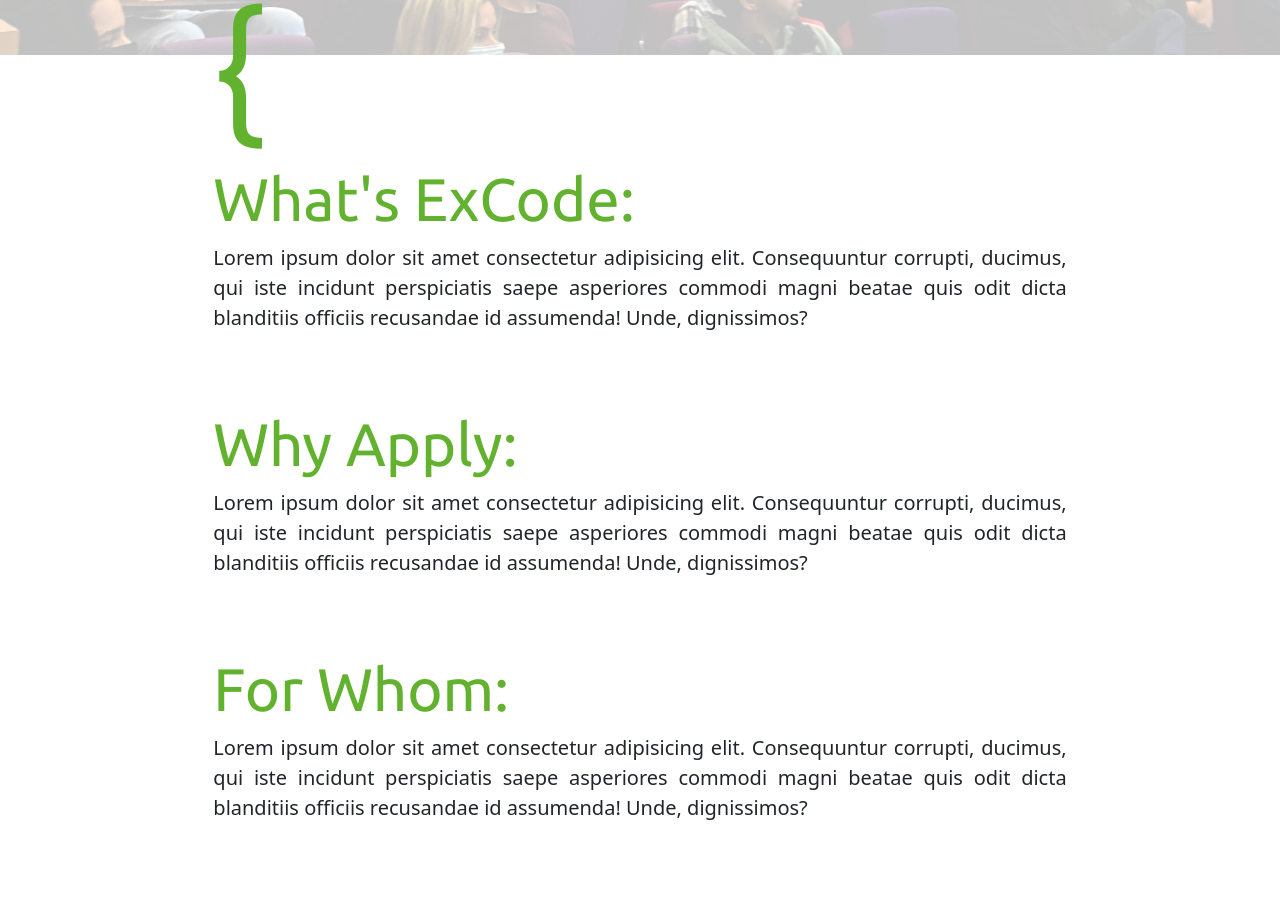
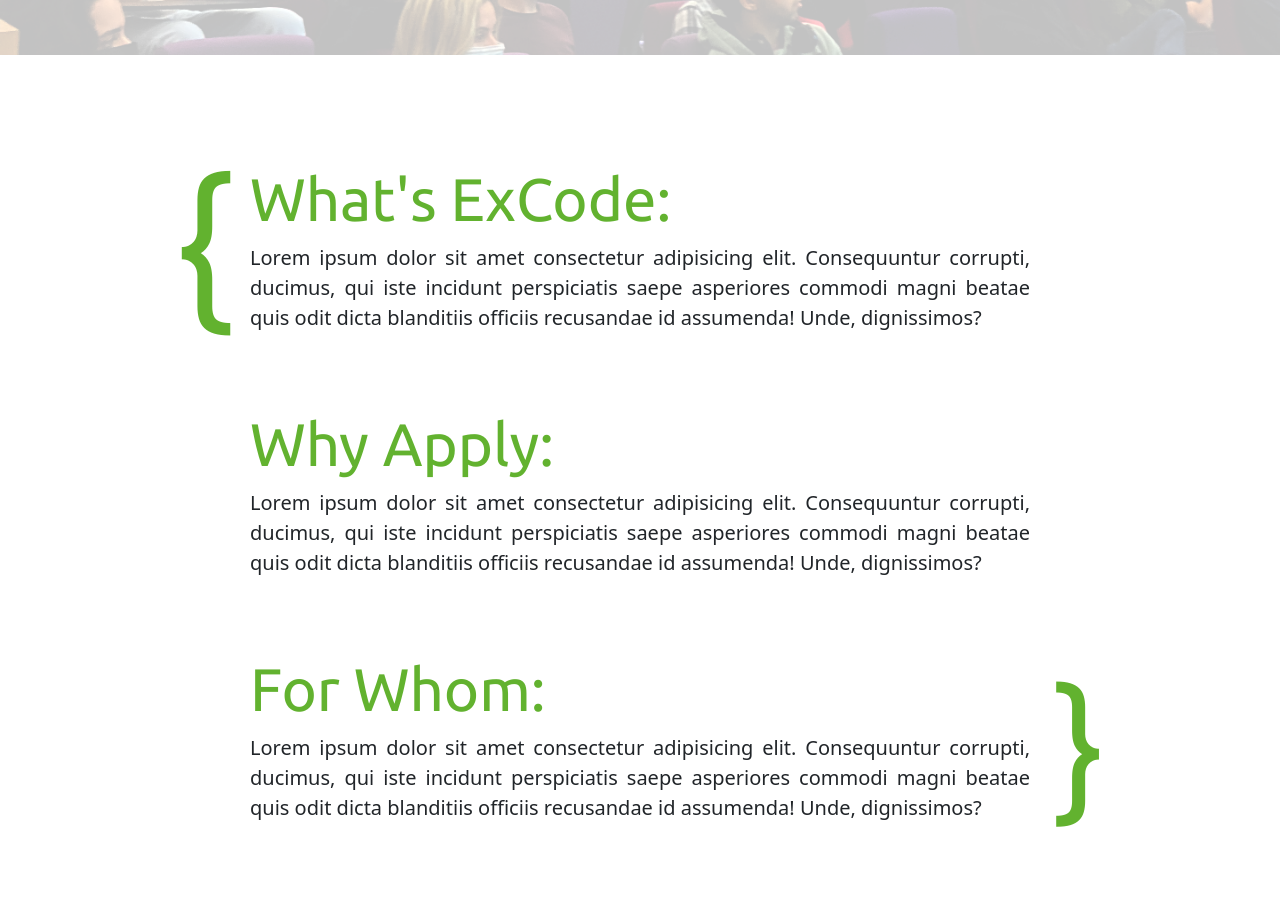
Before and after one commit to jeremy-shr/ExCode-Website, a React (Create React App) app: page / in a window 1280 px wide. Shown: the part 600-1524 px from the top of the page. Built offline with nearby package versions, Linux system fonts and the light colour scheme.

Commit message:
fixing main page

```diff
--- a/src/components/Home.js
+++ b/src/components/Home.js
@@ -25,6 +25,8 @@ const R2 = styled.section`
   	flex-direction: column;
   	align-items: center;
   	justify-content: center;
+	padding-top: 150px;
+	padding-bottom: 150px;
 `;
 
 const R3 = styled.section`
@@ -35,6 +37,9 @@ const R3 = styled.section`
   	align-items: center;
   	justify-content: center;
 `;
+
+const BracketLanding1 = styled.div`
+	display: flex;`
 
 const Signup = styled.h2`
 	color: #fff;
@@ -55,19 +60,28 @@ const SubTitle = styled.h2`
 	font-family: 'Ubuntu', sans-serif;
 `;
 
-const Bracket1 = styled.h1 `
+const Bracket1 = styled.h1`
+
+color: #62b22f;
+font-size: 170px;
+font-family: 'Ubuntu', sans-serif;
+position: absolute;
+left: 175px;
+
+div {
+	position: absolute;
+    bottom: -180px;
+}
+
+`;
+
+const Bracket2 = styled.h1`
 
 color: #62b22f;
 font-size: 150px;
 font-family: 'Ubuntu', sans-serif;
-
-`;
-
-const Bracket2 = styled.h1 `
-
-color: #62b22f;
-font-size: 150px;
-font-family: 'Ubuntu', sans-serif;
+position: absolute;
+right: 175px;
 
 
 
@@ -95,12 +109,16 @@ function Home() {
 
 
 
-			<R2 className = "row-landing-sec2">
-			  <div className="col-md-8">
+			<R2 className="row-landing-sec2">
+				<div style={{ paddingLeft: '250px', paddingRight: '250px' }}>
+
+						<BracketLanding1>
 							<Bracket1><div
-      dangerouslySetInnerHTML={{__html: "{"}}
+								dangerouslySetInnerHTML={{ __html: "{" }}
 							/></Bracket1>
+							<div>
 								<SubTitle>What's ExCode:</SubTitle>
+								<div>
 									<Paragraph>
 										Lorem ipsum dolor sit amet consectetur adipisicing elit.
 										Consequuntur corrupti, ducimus, qui iste incidunt
@@ -108,6 +126,9 @@ function Home() {
 										dicta blanditiis officiis recusandae id assumenda! Unde,
 										dignissimos?
 									</Paragraph>
+								</div>
+							</div>
+						</BracketLanding1>
 
 
 
@@ -120,7 +141,8 @@ function Home() {
 							dignissimos?
 						</Paragraph>
 
-
+						<BracketLanding1>
+							<div>
 								<SubTitle>For Whom:</SubTitle>
 								<Paragraph>
 									Lorem ipsum dolor sit amet consectetur adipisicing elit.
@@ -129,14 +151,16 @@ function Home() {
 									dicta blanditiis officiis recusandae id assumenda! Unde,
 									dignissimos?
 								</Paragraph>
+							</div>
 							<Bracket2><div
-      dangerouslySetInnerHTML={{__html: "}"}}
+								dangerouslySetInnerHTML={{ __html: "}" }}
 							/></Bracket2>
+						</BracketLanding1>
 				</div>
 			</R2>
 
 			<R3 className="row-landing-sec3">
-				<div className="col-md-6">
+				<div>
 					<Signup>Want to join the Bootcamp?</Signup>
 					<NavLink to="/program">
 						<Button className="program-button" variant="outline-success" href="/program" size="lg">Program</Button>{' '}
```
Lines whose indentation alone changed are shown as unchanged.
